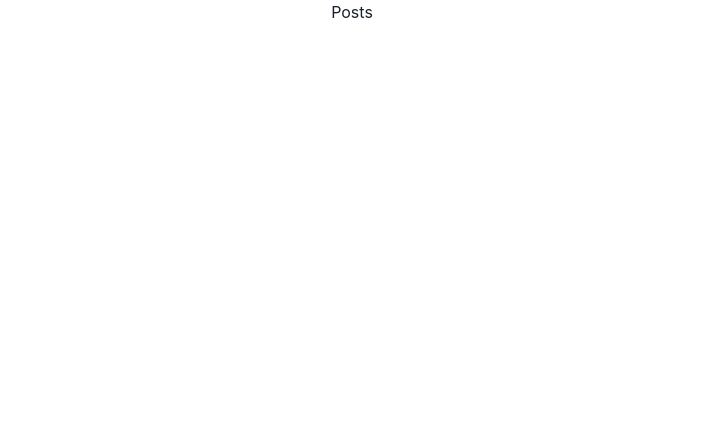
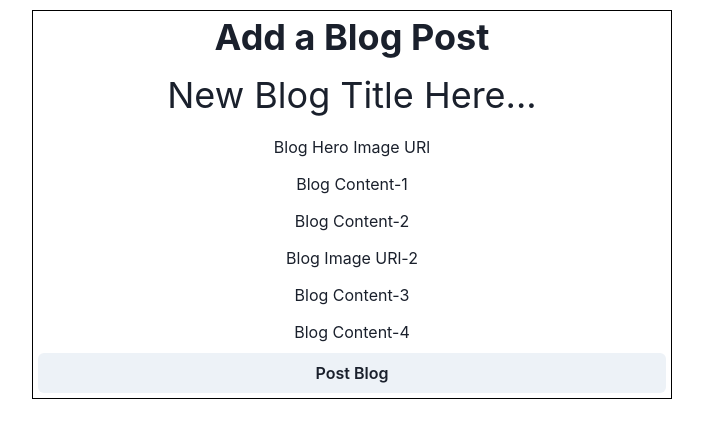
Before and after one commit to SanketPotdar121695/concerned-picture-9849, a React (Create React App) app in the folder Client/: page /addpost in a window 1280 px wide. Shown: the top 438 px of the page, without its empty margins (288-991 px from the left). Built offline with nearby package versions, Linux system fonts and the light colour scheme.

Commit message:
add post page

```diff
--- a/Client/src/pages/UserPages/Posts.jsx
+++ b/Client/src/pages/UserPages/Posts.jsx
@@ -1,7 +1,129 @@
-import React from "react";
+import React, { useState } from "react";
+import { Box, Button, Heading, Img, Input, Textarea } from "@chakra-ui/react";
+import {
+  Editable,
+  EditableInput,
+  EditableTextarea,
+  EditablePreview,
+} from "@chakra-ui/react";
+const Posts = () => {
+  const [title, setTitle] = useState("");
+  //Headings
+  const [headingOne, setHeadingOne] = useState("");
+  const [headingTwo, setHeadingTwo] = useState("");
+  const [headingThree, setHeadingThree] = useState("");
+  const [headingFour, setHeadingFour] = useState("");
+  //content
+  const [contentOne, setContentOne] = useState("");
+  const [contentTwo, setContentTwo] = useState("");
+  const [contentThree, setContentThree] = useState("");
+  const [contentFour, setContentFour] = useState("");
+  //Images
+  const [heroimgURL, setHeroImgURL] = useState("");
+  const [blogimgURL, setblogImgURL] = useState("");
+  const [blogimgURLTwo, setblogImgURLTwo] = useState("");
+  const [blogimgURLThree, setblogImgURLThree] = useState("");
 
-const Posts = () => {
-  return <div>Posts</div>;
+  const handlePostBlog = () => {
+    /**
+     {
+    "title": "Redux",
+    "author": "Sohel", //realation ship realted
+    "content": {
+        "sub_headings": ["heading1", "heading2", "heading3"],
+        "descriptions": ["desc1", "desc2", "desc3"],
+        "images": ["img1", "img2", "img3"]
+    },
+    "cover_image": "String",
+    "likes": 0,
+    "rating": 0,
+    "date": "Date"
+}
+     */
+    const payload = {
+      title,
+      content: {
+        sub_headings: [headingOne, headingTwo, headingThree, headingFour],
+        descriptions: [contentOne, contentTwo, contentThree, contentFour],
+        images: [blogimgURL, blogimgURLTwo, blogimgURLThree],
+      },
+      cover_image: heroimgURL,
+      date: `${new Date().toDateString()} ${new Date().toLocaleTimeString(
+        "en-US"
+      )}`,
+    };
+    console.log(payload);
+  };
+
+  return (
+    <Box>
+      {/* Form */}
+      <Box
+        border={"1px solid black"}
+        w={"50%"}
+        margin={"auto"}
+        display={"flex"}
+        gap={"5px"}
+        flexDirection={"column"}
+        padding={"5px"}
+        mt={"10px"}
+      >
+        {/* Heading */}
+        <Heading as={"h1"}>Add a Blog Post</Heading>
+        <Editable defaultValue="New Blog Title Here..." fontSize="4xl">
+          <EditablePreview />
+          <EditableInput
+            value={title}
+            onChange={(e) => setTitle(e.target.value)}
+          />
+        </Editable>
+        {/* Image URL */}
+        <Editable defaultValue="Blog Hero Image URl">
+          <EditablePreview />
+          <EditableInput
+            value={heroimgURL}
+            onChange={(e) => setHeroImgURL(e.target.value)}
+          />
+        </Editable>
+        <Editable defaultValue="Blog Content-1">
+          <EditablePreview />
+          <EditableInput
+            value={contentOne}
+            onChange={(e) => setContentOne(e.target.value)}
+          />
+        </Editable>
+        <Editable defaultValue="Blog Content-2">
+          <EditablePreview />
+          <EditableInput
+            value={contentTwo}
+            onChange={(e) => setContentTwo(e.target.value)}
+          />
+        </Editable>
+        <Editable defaultValue="Blog Image URl-2">
+          <EditablePreview />
+          <EditableInput
+            value={blogimgURL}
+            onChange={(e) => setblogImgURL(e.target.value)}
+          />
+        </Editable>{" "}
+        <Editable defaultValue="Blog Content-3">
+          <EditablePreview />
+          <EditableInput
+            value={contentThree}
+            onChange={(e) => setContentThree(e.target.value)}
+          />
+        </Editable>{" "}
+        <Editable defaultValue="Blog Content-4">
+          <EditablePreview />
+          <EditableInput
+            value={contentFour}
+            onChange={(e) => setContentFour(e.target.value)}
+          />
+        </Editable>
+        <Button onClick={handlePostBlog}>Post Blog</Button>
+      </Box>
+    </Box>
+  );
 };
 
 export default Posts;
```
